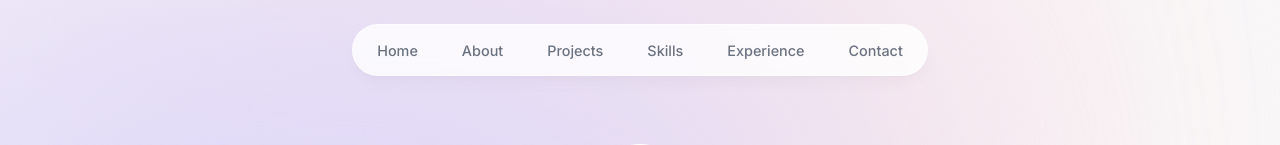
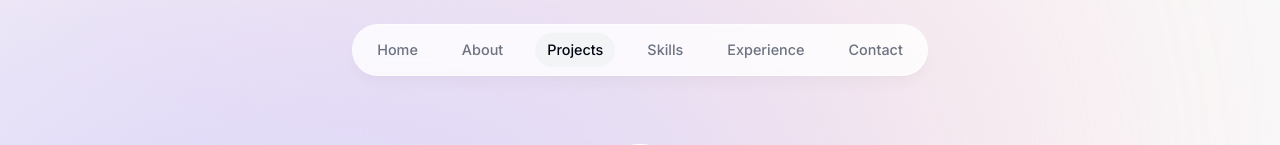
Before and after one commit to namdevdk2710/portfolio, a Next.js app: page / in a window 1280 px wide. Shown: the top 145 px of the page. Built offline with nearby package versions, Linux system fonts and the light colour scheme; grey boxes are pictures that could not be loaded.

Commit message:
feat(header): update header (#5)
Co-authored-by: Nam Nguyen <namnguyen@Nams-MacBook-Pro.local>

```diff
--- a/app/layout.tsx
+++ b/app/layout.tsx
@@ -1,7 +1,10 @@
 import type { Metadata } from "next";
 import { Inter } from "next/font/google";
+
+import Header from "@/components/header";
+import ActiveSectionContextProvider from "@/context/active-sectionn-context";
+
 import "./globals.css";
-import Header from "@/components/header";
 
 const inter = Inter({ subsets: ["latin"] });
 
@@ -17,14 +20,17 @@
   children: React.ReactNode;
 }>) {
   return (
-    <html lang="en">
-      <body className={`${inter.className} bg-gray-50 text-gray-950 relative h-[5000px] pt-28 sm:pt-36`}>
+    <html lang="en" className="!scroll-smooth">
+      <body
+        className={`${inter.className} bg-gray-50 text-gray-950 relative h-[5000px] pt-28 sm:pt-36`}
+      >
         <div className="bg-[#fbe2e3] absolute top-[-6rem] -z-10 right-[11rem] h-[31.25rem] w-[31.25rem] rounded-full blur-[10rem] sm:w-[68.75rem]"></div>
         <div className="bg-[#dbd7fb] absolute top-[-1rem] -z-10 left-[-35rem] h-[31.25rem] w-[50rem] rounded-full blur-[10rem] sm:w-[68.75rem] md:left-[-33rem] lg:left-[-28rem] xl:left-[-15rem] 2xl:left-[-5rem]"></div>
 
-        <Header />
-
-        {children}
+        <ActiveSectionContextProvider>
+          <Header />
+          {children}
+        </ActiveSectionContextProvider>
       </body>
     </html>
   );
--- a/components/about.tsx
+++ b/components/about.tsx
@@ -2,12 +2,17 @@
 
 import { motion } from "framer-motion";
 
+import { useSectionInView } from "@/lib/hooks";
 import SectionHeading from "./section-heading";
 
 export default function About() {
+  const { ref } = useSectionInView("About");
+
   return (
     <motion.section
-      className="mb-28 max-w-[45rem] text-center leading-8 sm:mb-40"
+      id="about"
+      ref={ref}
+      className="mb-28 max-w-[45rem] text-center leading-8 sm:mb-40 scroll-mt-28"
       initial={{ opacity: 0, y: 100 }}
       animate={{ opacity: 1, y: 0 }}
       transition={{ delay: 0.175 }}
--- a/components/header.tsx
+++ b/components/header.tsx
@@ -1,38 +1,61 @@
 "use client";
 
-import React from "react";
+import { clsx } from "clsx";
 import { motion } from "framer-motion";
-import { links } from "@/lib/data";
 import Link from "next/link";
 
+import { useActiveSectionContext } from "@/context/active-sectionn-context";
+import { links } from "@/lib/data";
+
 export default function Header() {
+  const { activeSection, setActiveSection, setTimeOfLastClick } =
+    useActiveSectionContext();
+
   return (
     <header className="z-[999] relative">
       <motion.div
         className="fixed top-0 left-1/2 h-[4.5rem] w-full rounded-none border border-white border-opacity-40 bg-white bg-opacity-80 shadow-lg shadow-black/[0.03] backdrop-blur-[0.5rem] sm:top-6 sm:h-[3.25rem] sm:w-[36rem] sm:rounded-full"
         initial={{ y: -100, x: "-50%", opacity: 0 }}
         animate={{ y: 0, x: "-50%", opacity: 1 }}
-      >
-        <nav className="fixed top-[0.15rem] left-1/2 h-12 -translate-x-1/2 py-2 sm:top-[0.2rem] sm:h-[initial] sm:py-0">
+      />
+
+      <nav className="flex fixed top-[0.15rem] left-1/2 h-12 -translate-x-1/2 py-2 sm:top-[1.7rem] sm:h-[initial] sm:py-0">
         <ul className="flex w-[22rem] flex-wrap items-center justify-center gap-y-1 text-[0.9rem] font-medium text-gray-500 sm:w-[initial] sm:flex-nowrap sm:gap-5">
           {links.map(({ hash, name }) => (
             <motion.li
-                className="h-3/4 flex items-center justify-center"
+              className="h-3/4 flex items-center justify-center relative"
               key={hash}
               initial={{ y: -100, opacity: 0 }}
               animate={{ y: 0, opacity: 1 }}
             >
               <Link
-                  className="flex w-full items-center justify-center px-3 py-3 hover:text-gray-950 transition"
+                className={clsx(
+                  "flex w-full items-center justify-center px-3 py-3 hover:text-gray-950 transition",
+                  { "text-gray-950": activeSection === name }
+                )}
                 href={hash}
+                onClick={() => {
+                  setActiveSection(name);
+                  setTimeOfLastClick(Date.now());
+                }}
               >
                 {name}
+                {name === activeSection && (
+                  <motion.span
+                    className="bg-gray-100 rounded-full absolute inset-0 -z-10"
+                    layoutId="activeSection"
+                    transition={{
+                      type: "spring",
+                      stiffness: 380,
+                      damping: 30,
+                    }}
+                  ></motion.span>
+                )}
               </Link>
             </motion.li>
           ))}
         </ul>
       </nav>
-      </motion.div>
     </header>
   );
 }
--- a/components/intro.tsx
+++ b/components/intro.tsx
@@ -6,9 +6,17 @@
 import { BsArrowRight, BsGithub, BsLinkedin } from "react-icons/bs";
 import { HiDownload } from "react-icons/hi";
 
+import { useSectionInView } from "@/lib/hooks";
+
 export default function Intro() {
+  const { ref } = useSectionInView("Home", 0.5);
+
   return (
-    <section className="mb-28 max-w-[50rem] text-center sm:mb-0">
+    <section
+      id="home"
+      ref={ref}
+      className="mb-28 max-w-[50rem] text-center sm:mb-0 scroll-mt-[100rem]"
+    >
       <div className="flex items-center justify-center">
         <div className="relative">
           <motion.div
--- a/components/projects.tsx
+++ b/components/projects.tsx
@@ -1,12 +1,17 @@
+"use client";
+
 import { Fragment } from "react";
 
 import { projectsData } from "@/lib/data";
+import { useSectionInView } from "@/lib/hooks";
 import Project from "./project";
 import SectionHeading from "./section-heading";
 
 export default function Projects() {
+  const { ref } = useSectionInView("Projects", 0.5);
+
   return (
-    <section>
+    <section id="projects" className="scroll-mt-28" ref={ref}>
       <SectionHeading>My Project</SectionHeading>
       <div>
         {projectsData.map((project, index) => (
--- /dev/null
+++ b/context/active-sectionn-context.tsx
@@ -0,0 +1,51 @@
+"use client";
+
+import React, { createContext, useContext, useState } from "react";
+
+import type { SectionName } from "@/lib/types";
+
+type ActiveSectionContextProviderProps = {
+  children: React.ReactNode;
+};
+
+type ActiveSectionContextType = {
+  activeSection: SectionName;
+  setActiveSection: React.Dispatch<React.SetStateAction<SectionName>>;
+  timeOfLastClick: number;
+  setTimeOfLastClick: React.Dispatch<React.SetStateAction<number>>;
+};
+
+const ActiveSectionContext = createContext<ActiveSectionContextType | null>(
+  null
+);
+
+export default function ActiveSectionContextProvider({
+  children,
+}: ActiveSectionContextProviderProps) {
+  const [activeSection, setActiveSection] = useState<SectionName>("Home");
+  const [timeOfLastClick, setTimeOfLastClick] = useState(0);
+
+  return (
+    <ActiveSectionContext.Provider
+      value={{
+        activeSection,
+        setActiveSection,
+        timeOfLastClick,
+        setTimeOfLastClick,
+      }}
+    >
+      {children}
+    </ActiveSectionContext.Provider>
+  );
+}
+
+export function useActiveSectionContext() {
+  const context = useContext(ActiveSectionContext);
+  if (context === null) {
+    throw new Error(
+      "useActiveSectionContext must be used within an ActiveSectionContextProvider"
+    );
+  }
+
+  return context;
+}
--- /dev/null
+++ b/lib/hooks.ts
@@ -0,0 +1,18 @@
+import { useEffect } from "react";
+import { useInView } from "react-intersection-observer";
+
+import { useActiveSectionContext } from "@/context/active-sectionn-context";
+import type { SectionName } from "./types";
+
+export function useSectionInView(sectionName: SectionName, threshold = 0.75) {
+  const { ref, inView } = useInView({ threshold });
+  const { setActiveSection, timeOfLastClick } = useActiveSectionContext();
+
+  useEffect(() => {
+    if (inView && Date.now() - timeOfLastClick > 1000) {
+      setActiveSection(sectionName);
+    }
+  }, [inView, setActiveSection, timeOfLastClick, sectionName]);
+
+  return { ref };
+}
--- /dev/null
+++ b/lib/types.ts
@@ -0,0 +1,3 @@
+import { links } from "./data";
+
+export type SectionName = (typeof links)[number]["name"];
--- a/package.json
+++ b/package.json
@@ -9,11 +9,13 @@
     "lint": "next lint"
   },
   "dependencies": {
+    "clsx": "^2.1.1",
     "framer-motion": "^11.1.8",
     "next": "14.2.3",
     "react": "^18",
     "react-dom": "^18",
-    "react-icons": "^5.2.0"
+    "react-icons": "^5.2.0",
+    "react-intersection-observer": "^9.10.2"
   },
   "devDependencies": {
     "@types/node": "^20",
```
Also changed, not shown: 1 other file (tests, documents, lock files or other folders). Lines whose indentation alone changed are shown as unchanged.
